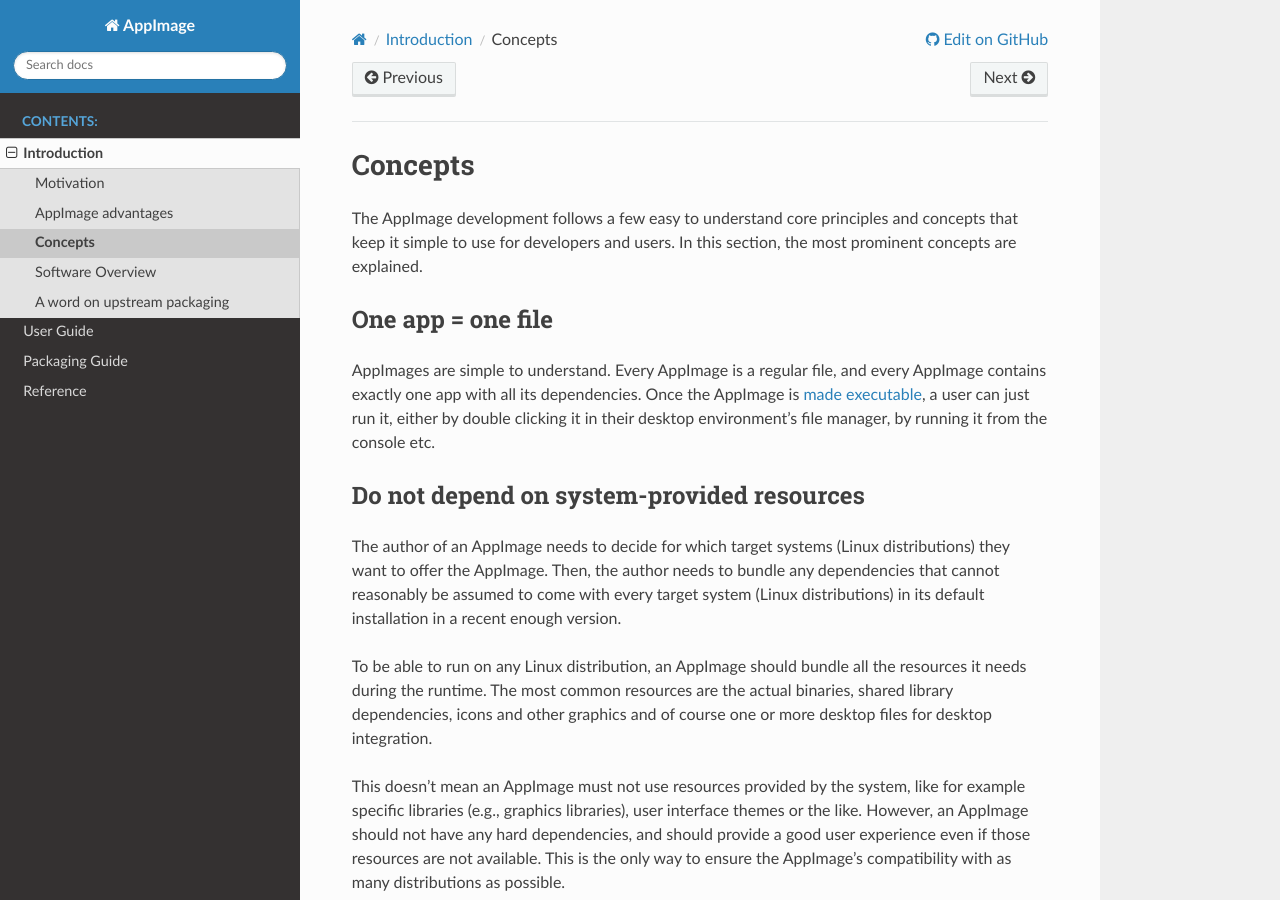
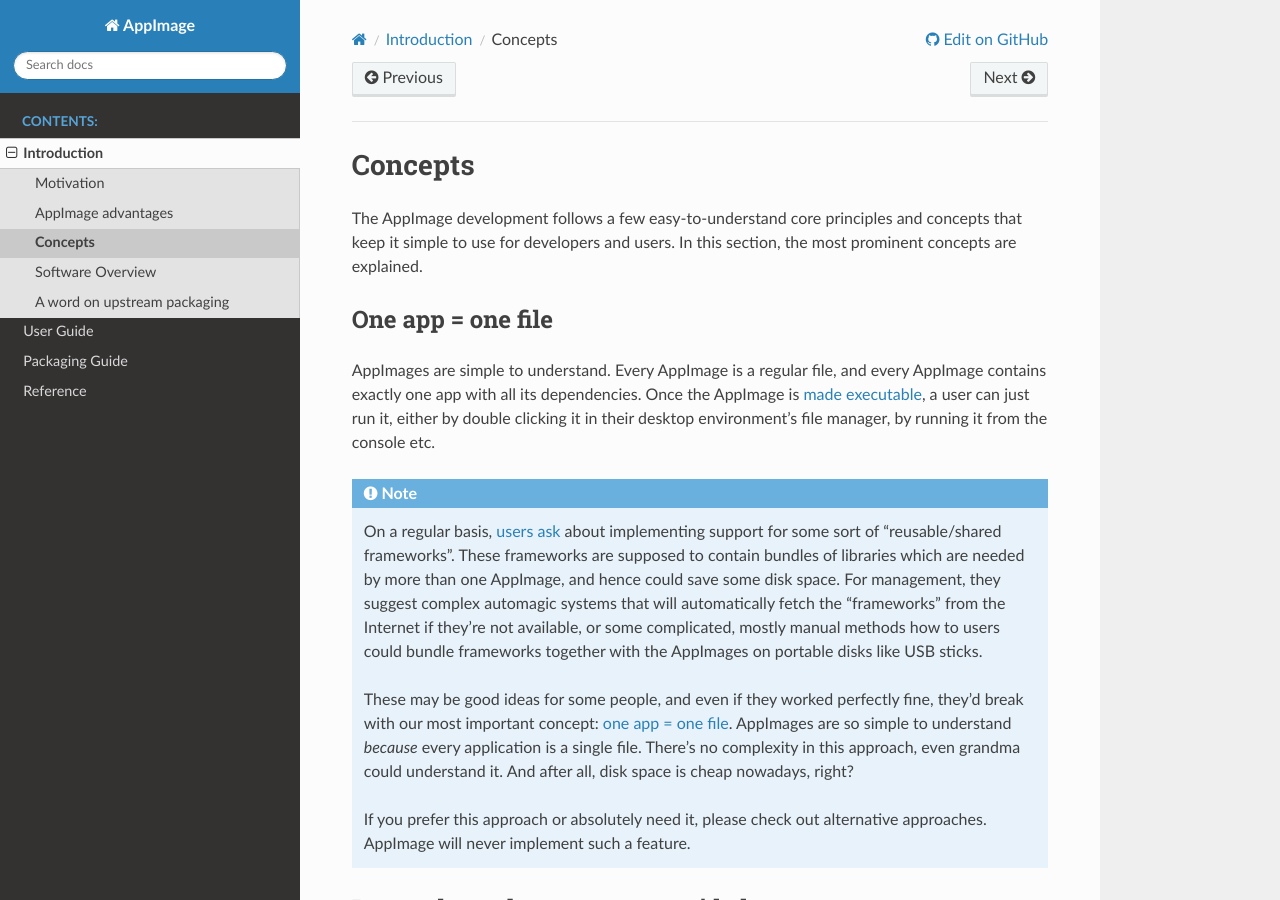
Before and after one commit to AppImage/docs.appimage.org, a Sphinx documentation site: the page built from source/introduction/concepts.rst, in a window 1280 px wide and 900 px high. Built offline with Sphinx 7.4.7 and the Read the Docs theme 2.0.0, drawn with Linux system fonts in a browser that asks for light colours; pages that are not in the unit, such as notebooks, are missing from menus.

Commit message:
Opinion on reusable frameworks, mk. 1

```diff
--- a/source/introduction/concepts.rst
+++ b/source/introduction/concepts.rst
@@ -1,15 +1,24 @@
 Concepts
 ========
 
-The AppImage development follows a few easy to understand core principles and concepts that keep it simple to use for developers and users. In this section, the most prominent concepts are explained.
+The AppImage development follows a few easy-to-understand core principles and concepts that keep it simple to use for developers and users. In this section, the most prominent concepts are explained.
 
 
 .. _one-app-one-file-principle:
 
 One app = one file
--------------------
+------------------
 
 AppImages are simple to understand. Every AppImage is a regular file, and every AppImage contains exactly one app with all its dependencies. Once the AppImage is :ref:`made executable <ref-download-make-executable-run>`, a user can just run it, either by double clicking it in their desktop environment's file manager, by running it from the console etc.
+
+.. _ref-opinion-reusable-frameworks:
+.. note::
+
+   On a regular basis, `users ask <https://github.com/AppImage/AppImageKit/issues/848>`_ about implementing support for some sort of "reusable/shared frameworks". These frameworks are supposed to contain bundles of libraries which are needed by more than one AppImage, and hence could save some disk space. For management, they suggest complex automagic systems that will automatically fetch the "frameworks" from the Internet if they're not available, or some complicated, mostly manual methods how to users could bundle frameworks together with the AppImages on portable disks like USB sticks.
+
+   These may be good ideas for some people, and even if they worked perfectly fine, they'd break with our most important concept: :ref:`one app = one file <one-app-one-file-principle>`. AppImages are so simple to understand *because* every application is a single file. There's no complexity in this approach, even grandma could understand it. And after all, disk space is cheap nowadays, right?
+
+   If you prefer this approach or absolutely need it, please check out alternative approaches. AppImage will never implement such a feature.
 
 
 .. _no-external-dependencies:
```
